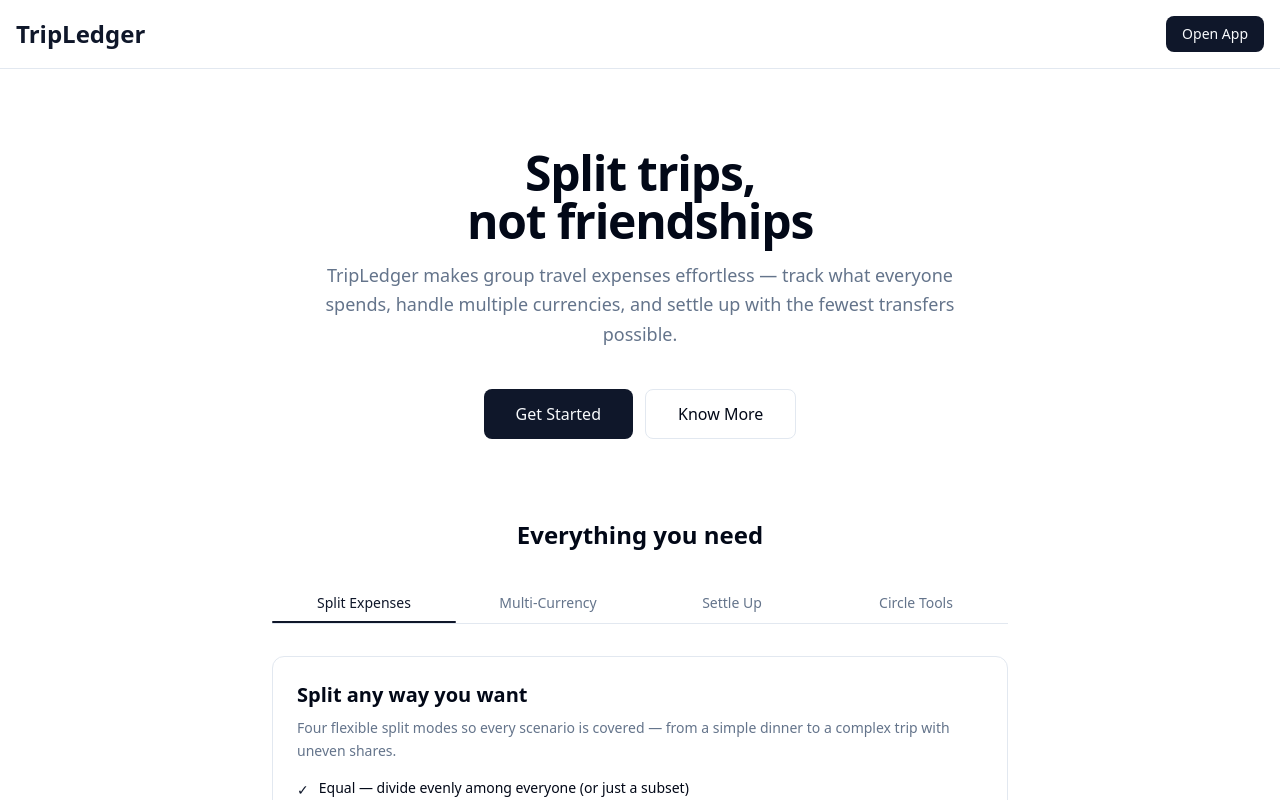
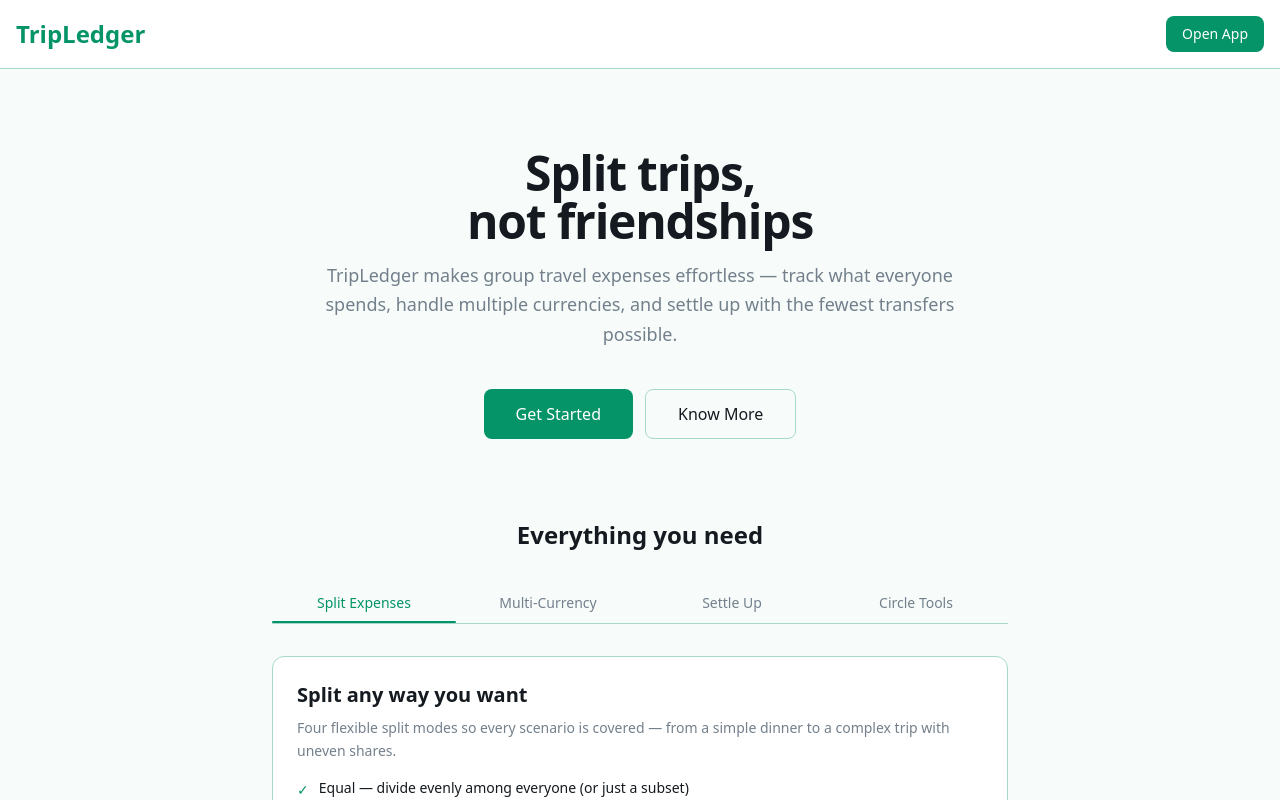
Before and after one commit to AishwaryaDV/Tripledger, a React (Vite) app in the folder frontend/: page / in a window 1280 px wide. Shown: the top 800 px of the page. Built offline with nearby package versions, Linux system fonts and the light colour scheme; no server answers.

Commit message:
feat: emerald theme, gradient bg, teal header/footer

```diff
--- a/frontend/src/components/shared/Layout.tsx
+++ b/frontend/src/components/shared/Layout.tsx
@@ -5,14 +5,14 @@
 
 const Layout = observer(() => {
   return (
-    <div className="min-h-screen bg-background flex flex-col">
+    <div className="min-h-screen flex flex-col">
       {/* Top Navigation Bar */}
-      <header className="border-b bg-card">
+      <header className="bg-primary">
         <div className="container mx-auto px-4 py-3 flex items-center justify-between">
           {/* App Name - Left */}
           <Link to="/dashboard" className="flex items-center gap-1">
-            <img src="/adv-logo.png" alt="adv logo" className="h-10 w-auto dark:invert" />
-            <h1 className="text-2xl font-bold text-primary">TripLedger</h1>
+            <img src="/adv-logo.png" alt="adv logo" className="h-10 w-auto brightness-0 invert" />
+            <h1 className="text-2xl font-bold text-white">TripLedger</h1>
           </Link>
 
           {/* User Menu - Right */}
@@ -26,10 +26,10 @@
       </main>
 
       {/* Footer */}
-      <footer className="border-t bg-card mt-auto">
+      <footer className="bg-primary mt-auto">
         <div className="container mx-auto px-4 py-4 flex items-center justify-center gap-2">
-          <img src="/adv-logo.png" alt="adv logo" className="h-5 w-auto" />
-          <span className="text-xs text-foreground">TripLedger © {new Date().getFullYear()}</span>
+          <img src="/adv-logo.png" alt="adv logo" className="h-5 w-auto invert opacity-70" />
+          <span className="text-xs text-white/70">TripLedger © {new Date().getFullYear()}</span>
         </div>
       </footer>
 
--- a/frontend/src/components/shared/UserMenu.tsx
+++ b/frontend/src/components/shared/UserMenu.tsx
@@ -307,17 +307,17 @@
           </div>
         )}
         <div className="hidden sm:block">
-          <p className="text-sm font-medium leading-none">{displayName}</p>
-          <p className="text-xs text-muted-foreground mt-0.5">{email}</p>
+          <p className="text-sm font-medium leading-none text-white">{displayName}</p>
+          <p className="text-xs text-white/60 mt-0.5">{email}</p>
         </div>
 
         {/* Gear icon + dropdown */}
         <div ref={gearRef} className="relative">
           <button
             onClick={() => setGearOpen(v => !v)}
-            className={`p-1.5 rounded-lg hover:bg-muted transition-colors ${gearOpen ? 'bg-muted' : ''}`}
+            className={`p-1.5 rounded-lg hover:bg-white/10 transition-colors ${gearOpen ? 'bg-white/10' : ''}`}
           >
-            <Settings size={16} className="text-muted-foreground" />
+            <Settings size={16} className="text-white/80" />
           </button>
 
           {gearOpen && (
--- a/frontend/src/index.css
+++ b/frontend/src/index.css
@@ -4,27 +4,27 @@
 
 @layer base {
   :root {
-    --background: 0 0% 100%;
-    --foreground: 222.2 84% 4.9%;
+    --background: 151 50% 98%;
+    --foreground: 210 20% 10%;
     --card: 0 0% 100%;
-    --card-foreground: 222.2 84% 4.9%;
+    --card-foreground: 210 20% 10%;
     --popover: 0 0% 100%;
-    --popover-foreground: 222.2 84% 4.9%;
-    --primary: 222.2 47.4% 11.2%;
-    --primary-foreground: 210 40% 98%;
-    --secondary: 210 40% 96.1%;
-    --secondary-foreground: 222.2 47.4% 11.2%;
-    --muted: 210 40% 96.1%;
-    --muted-foreground: 215.4 16.3% 46.9%;
-    --accent: 210 40% 96.1%;
-    --accent-foreground: 222.2 47.4% 11.2%;
-    --destructive: 0 84.2% 60.2%;
-    --destructive-foreground: 210 40% 98%;
-    --border: 214.3 31.8% 91.4%;
-    --input: 214.3 31.8% 91.4%;
-    --ring: 222.2 84% 4.9%;
+    --popover-foreground: 210 20% 10%;
+    --primary: 161 93% 30%;
+    --primary-foreground: 0 0% 100%;
+    --secondary: 161 20% 94%;
+    --secondary-foreground: 161 50% 20%;
+    --muted: 160 15% 94%;
+    --muted-foreground: 210 10% 50%;
+    --accent: 161 20% 92%;
+    --accent-foreground: 161 50% 22%;
+    --destructive: 0 84% 60%;
+    --destructive-foreground: 0 0% 100%;
+    --border: 161 40% 75%;
+    --input: 160 15% 88%;
+    --ring: 161 93% 30%;
     --radius: 0.5rem;
-    --chart-1: 12 76% 61%;
+    --chart-1: 161 93% 30%;
     --chart-2: 173 58% 39%;
     --chart-3: 197 37% 24%;
     --chart-4: 43 74% 66%;
@@ -64,7 +64,9 @@
     @apply border-border;
   }
   body {
-    @apply bg-background text-foreground;
+    @apply text-foreground;
+    background: linear-gradient(160deg, hsl(152, 60%, 95%) 0%, hsl(180, 30%, 97%) 50%, hsl(210, 20%, 99%) 100%);
+    min-height: 100vh;
   }
 }
 
```
